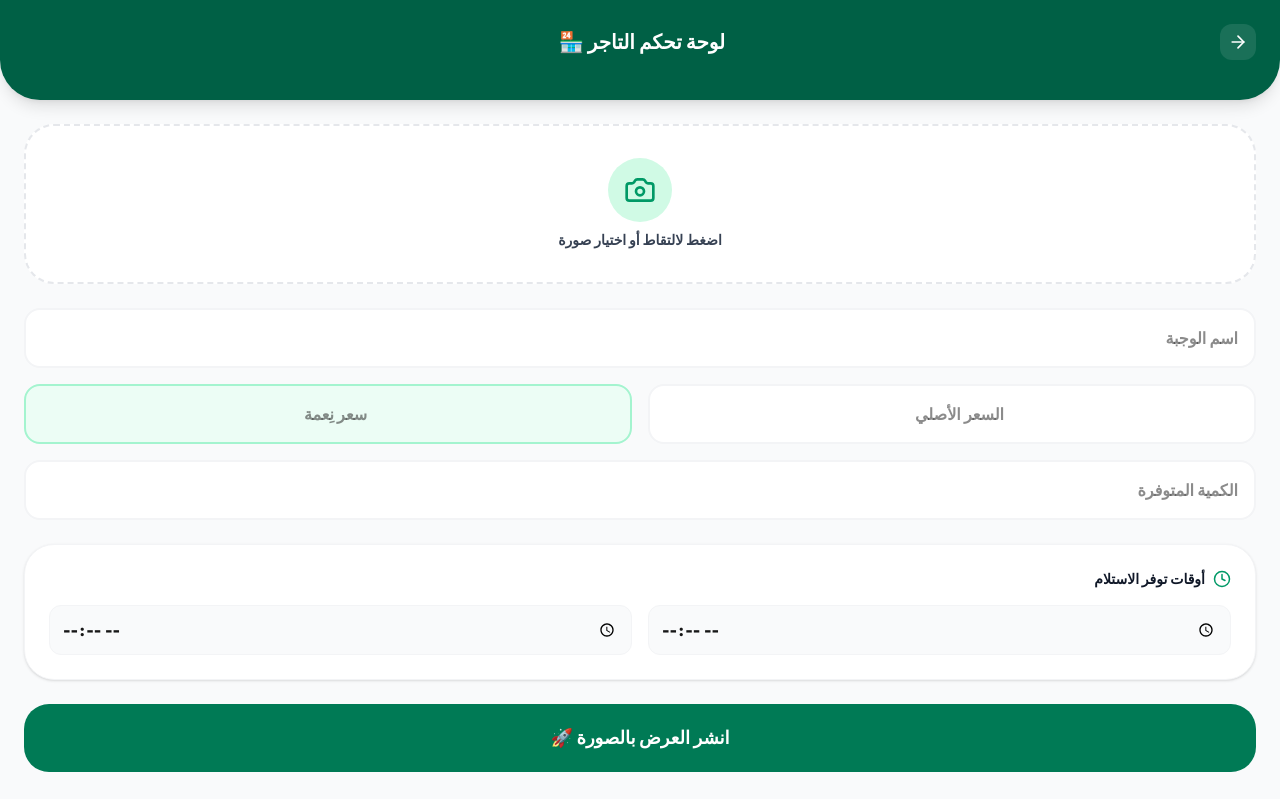
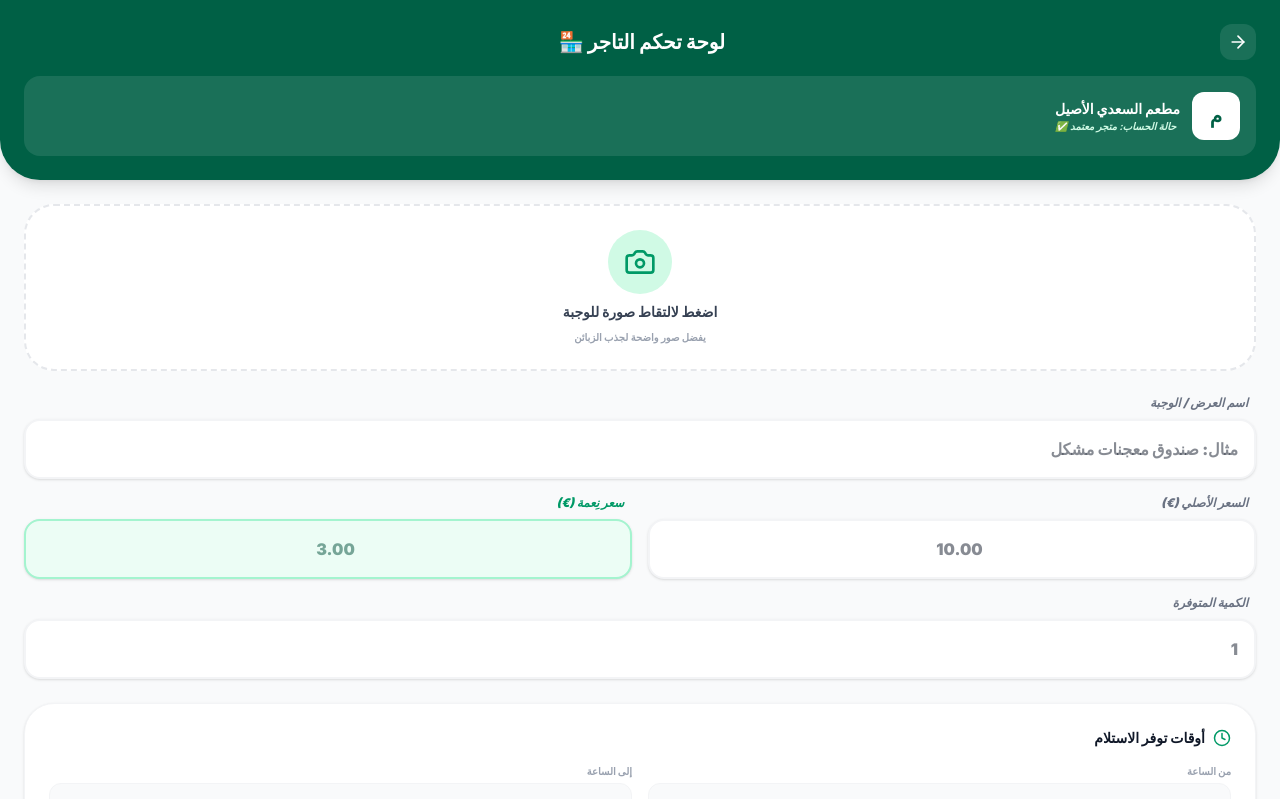
Before and after one commit to msaadi1902-max/nimah-app, a Next.js app: page /merchant-dashboard in a window 1280 px wide. Shown: the top 799 px of the page. Built offline with nearby package versions, Linux system fonts and the light colour scheme; no server answers; sample sign-in values are in the browser's storage.

Commit message:
restore beautiful ui to merchant dashboard with camera

```diff
--- a/src/app/merchant-dashboard/page.tsx
+++ b/src/app/merchant-dashboard/page.tsx
@@ -21,12 +21,11 @@ export default function MerchantDashboard() {
     endTime: '21:00'
   })
 
-  // دالة فتح استوديو الهاتف واختيار الصورة
   const handleImageChange = (e: React.ChangeEvent<HTMLInputElement>) => {
     if (e.target.files && e.target.files[0]) {
       const file = e.target.files[0]
       setImageFile(file)
-      setPreviewUrl(URL.createObjectURL(file)) // عرض الصورة في نفس الصفحة مؤقتاً
+      setPreviewUrl(URL.createObjectURL(file))
     }
   }
 
@@ -37,7 +36,6 @@ export default function MerchantDashboard() {
     try {
       let imageUrl = ''
 
-      // 1. رفع الصورة الحقيقية إلى Supabase
       if (imageFile) {
         const fileExt = imageFile.name.split('.').pop()
         const fileName = `${Math.random()}.${fileExt}`
@@ -51,7 +49,6 @@ export default function MerchantDashboard() {
         imageUrl = publicUrl
       }
 
-      // 2. حفظ الوجبة مع رابط الصورة
       const { error } = await supabase
         .from('meals')
         .insert([{
@@ -76,6 +73,8 @@ export default function MerchantDashboard() {
 
   return (
     <div className="min-h-screen bg-gray-50 pb-10 text-right font-sans" dir="rtl">
+
+      {/* هيدر لوحة التحكم الفخم */}
       <div className="bg-emerald-800 text-white p-6 rounded-b-[40px] shadow-lg mb-6">
         <div className="flex items-center justify-between mb-4">
           <button onClick={() => router.back()} className="bg-white/10 p-2 rounded-xl active:scale-95 transition-transform">
@@ -84,10 +83,18 @@ export default function MerchantDashboard() {
           <h1 className="text-xl font-black">لوحة تحكم التاجر 🏪</h1>
           <div className="w-10"></div>
         </div>
+        <div className="bg-white/10 p-4 rounded-2xl flex items-center gap-3">
+          <div className="w-12 h-12 bg-white rounded-xl flex items-center justify-center text-emerald-800 font-black text-xl">م</div>
+          <div>
+            <h2 className="font-black text-sm">مطعم السعدي الأصيل</h2>
+            <p className="text-[10px] text-emerald-100 font-bold italic text-left">حالة الحساب: متجر معتمد ✅</p>
+          </div>
+        </div>
       </div>
 
       <form onSubmit={handleSubmit} className="px-6 space-y-6">
-        {/* الزر السحري الذي يفتح الكاميرا/الاستوديو */}
+
+        {/* قسم الكاميرا */}
         <div className="relative group">
           <input
             type="file"
@@ -95,42 +102,63 @@ export default function MerchantDashboard() {
             onChange={handleImageChange}
             className="absolute inset-0 w-full h-full opacity-0 cursor-pointer z-10"
           />
-          <div className="bg-white p-6 rounded-[30px] border-2 border-dashed border-gray-200 flex flex-col items-center justify-center gap-2 min-h-[160px] overflow-hidden">
+          <div className="bg-white p-6 rounded-[30px] border-2 border-dashed border-gray-200 flex flex-col items-center justify-center gap-2 min-h-[160px] overflow-hidden hover:bg-emerald-50 transition-colors">
             {previewUrl ? (
               <img src={previewUrl} className="w-full h-40 object-cover rounded-2xl" alt="Preview" />
             ) : (
               <>
                 <div className="bg-emerald-100 p-4 rounded-full text-emerald-600"><Camera size={32} /></div>
-                <span className="font-black text-sm text-gray-700">اضغط لالتقاط أو اختيار صورة</span>
+                <span className="font-black text-sm text-gray-700">اضغط لالتقاط صورة للوجبة</span>
+                <span className="text-[10px] text-gray-400 font-bold text-center">يفضل صور واضحة لجذب الزبائن</span>
               </>
             )}
           </div>
         </div>
 
+        {/* تفاصيل المنتج مع خطوط واضحة */}
         <div className="space-y-4">
-          <input type="text" required placeholder="اسم الوجبة" className="w-full bg-white border-2 border-gray-100 rounded-2xl p-4 font-black"
-            onChange={(e) => setProduct({...product, title: e.target.value})} />
+          <div>
+            <label className="block text-xs font-black text-gray-500 mb-2 mr-2 italic">اسم العرض / الوجبة</label>
+            <input type="text" required placeholder="مثال: صندوق معجنات مشكل" className="w-full bg-white border-2 border-gray-100 rounded-2xl p-4 text-gray-900 font-black focus:border-emerald-600 focus:outline-none shadow-sm"
+              onChange={(e) => setProduct({...product, title: e.target.value})} />
+          </div>
 
           <div className="flex gap-4">
-            <input type="number" required placeholder="السعر الأصلي" className="flex-1 bg-white border-2 border-gray-100 rounded-2xl p-4 font-black text-center"
-              onChange={(e) => setProduct({...product, originalPrice: e.target.value})} />
-            <input type="number" required placeholder="سعر نِعمة" className="flex-1 bg-emerald-50 border-2 border-emerald-200 rounded-2xl p-4 font-black text-center"
-              onChange={(e) => setProduct({...product, discountedPrice: e.target.value})} />
+            <div className="flex-1">
+              <label className="block text-xs font-black text-gray-500 mb-2 mr-2 italic">السعر الأصلي (€)</label>
+              <input type="number" required step="0.01" placeholder="10.00" className="w-full bg-white border-2 border-gray-100 rounded-2xl p-4 text-gray-900 font-black text-center focus:border-emerald-600 focus:outline-none shadow-sm"
+                onChange={(e) => setProduct({...product, originalPrice: e.target.value})} />
+            </div>
+            <div className="flex-1">
+              <label className="block text-xs font-black text-emerald-600 mb-2 mr-2 italic">سعر نِعمة (€)</label>
+              <input type="number" required step="0.01" placeholder="3.00" className="w-full bg-emerald-50 border-2 border-emerald-200 rounded-2xl p-4 text-emerald-900 font-black text-center focus:border-emerald-600 focus:outline-none shadow-sm"
+                onChange={(e) => setProduct({...product, discountedPrice: e.target.value})} />
+            </div>
           </div>
 
-          <input type="number" required placeholder="الكمية المتوفرة" className="w-full bg-white border-2 border-gray-100 rounded-2xl p-4 font-black"
-            onChange={(e) => setProduct({...product, quantity: e.target.value})} />
+          <div>
+            <label className="block text-xs font-black text-gray-500 mb-2 mr-2 italic">الكمية المتوفرة</label>
+            <input type="number" required placeholder="1" className="w-full bg-white border-2 border-gray-100 rounded-2xl p-4 text-gray-900 font-black focus:border-emerald-600 focus:outline-none shadow-sm"
+              onChange={(e) => setProduct({...product, quantity: e.target.value})} />
+          </div>
         </div>
 
+        {/* الأوقات */}
         <div className="bg-white p-6 rounded-[30px] shadow-sm border border-gray-100">
           <h3 className="font-black text-gray-900 mb-4 flex items-center gap-2 text-sm"><Clock size={18} className="text-emerald-600" /> أوقات توفر الاستلام</h3>
           <div className="flex items-center gap-4">
-            <input type="time" required className="flex-1 bg-gray-50 rounded-xl p-3 font-black text-center border border-gray-100" onChange={(e) => setProduct({...product, startTime: e.target.value})} />
-            <input type="time" required className="flex-1 bg-gray-50 rounded-xl p-3 font-black text-center border border-gray-100" onChange={(e) => setProduct({...product, endTime: e.target.value})} />
+            <div className="flex-1">
+              <span className="text-[10px] font-black text-gray-400 block mb-1">من الساعة</span>
+              <input type="time" required className="w-full bg-gray-50 rounded-xl p-3 text-gray-900 font-black text-center border border-gray-100 focus:outline-none" onChange={(e) => setProduct({...product, startTime: e.target.value})} />
+            </div>
+            <div className="flex-1">
+              <span className="text-[10px] font-black text-gray-400 block mb-1">إلى الساعة</span>
+              <input type="time" required className="w-full bg-gray-50 rounded-xl p-3 text-gray-900 font-black text-center border border-gray-100 focus:outline-none" onChange={(e) => setProduct({...product, endTime: e.target.value})} />
+            </div>
           </div>
         </div>
 
-        <button type="submit" disabled={loading} className="w-full bg-emerald-700 text-white py-5 rounded-[25px] font-black text-lg flex items-center justify-center gap-2">
+        <button type="submit" disabled={loading} className="w-full bg-emerald-700 text-white py-5 rounded-[25px] font-black text-lg flex items-center justify-center gap-2 shadow-xl shadow-emerald-100 active:scale-95 transition-all">
           {loading ? <Loader2 className="animate-spin" /> : 'انشر العرض بالصورة 🚀'}
         </button>
       </form>
```
